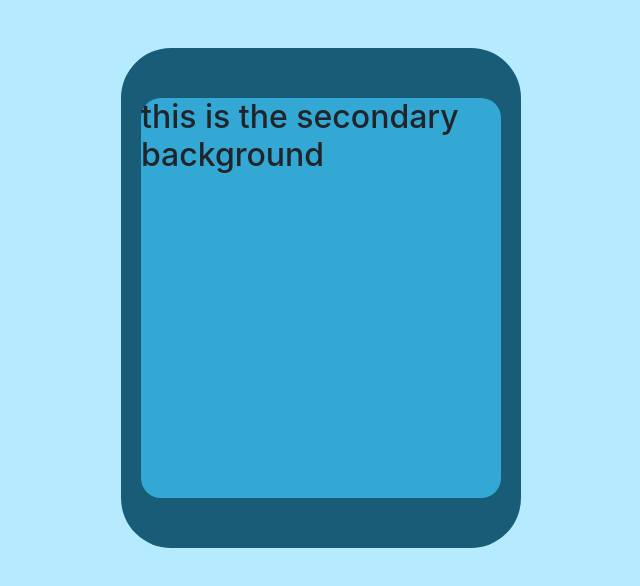
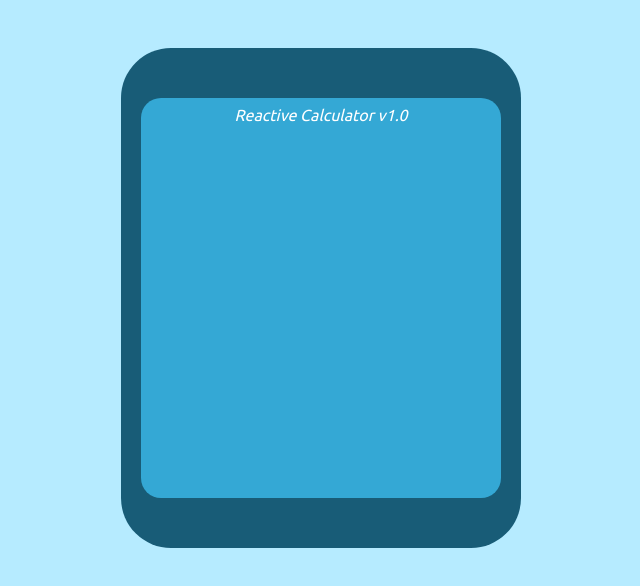
Before and after one commit to Joeseff6/Reactive-Calculator, a JavaScript app: page / in a window 1280 px wide. Shown: the top 586 px of the page, without its empty margins (319-959 px from the left). Built offline with nearby package versions, Linux system fonts and the light colour scheme; the HTML template or start-up script is replaced by a standard one.

Commit message:
Imported Google Fonts, wrote calculator model

```diff
--- a/public/index.html
+++ b/public/index.html
@@ -9,7 +9,9 @@
       />
       <title>Reactive Calculator</title>
       <link rel="stylesheet" href="https://cdn.jsdelivr.net/npm/bootstrap@4.1.3/dist/css/bootstrap.min.css" integrity="sha384-MCw98/SFnGE8fJT3GXwEOngsV7Zt27NXFoaoApmYm81iuXoPkFOJwJ8ERdknLPMO" crossorigin="anonymous">
-
+      <link rel="preconnect" href="https://fonts.googleapis.com">
+      <link rel="preconnect" href="https://fonts.gstatic.com" crossorigin>
+      <link href="https://fonts.googleapis.com/css2?family=Roboto+Slab&family=Ubuntu&display=swap" rel="stylesheet">
     </head>
     <body>
       <noscript>You need to enable JavaScript to run this app.</noscript>
--- a/src/App.css
+++ b/src/App.css
@@ -20,3 +20,10 @@
   border-radius: 20px;
   position: absolute;
 }
+
+.calculator-model {
+  color: white;
+  font-family: 'Roboto Slab', serif;
+  font-family: 'Ubuntu', sans-serif;
+  font-style: italic;
+}
--- a/src/App.js
+++ b/src/App.js
@@ -6,7 +6,11 @@
         <div className="row mt-5 justify-content-center">
           <div className="main-background">
             <div className="secondary-background">
-              <h2>this is the secondary background</h2>
+              <div className="row">
+                <div className="col">
+                  <h6 className="text-center calculator-model mt-2" >Reactive Calculator v1.0</h6>
+                </div>
+              </div>
             </div>
           </div>
         </div>
```
